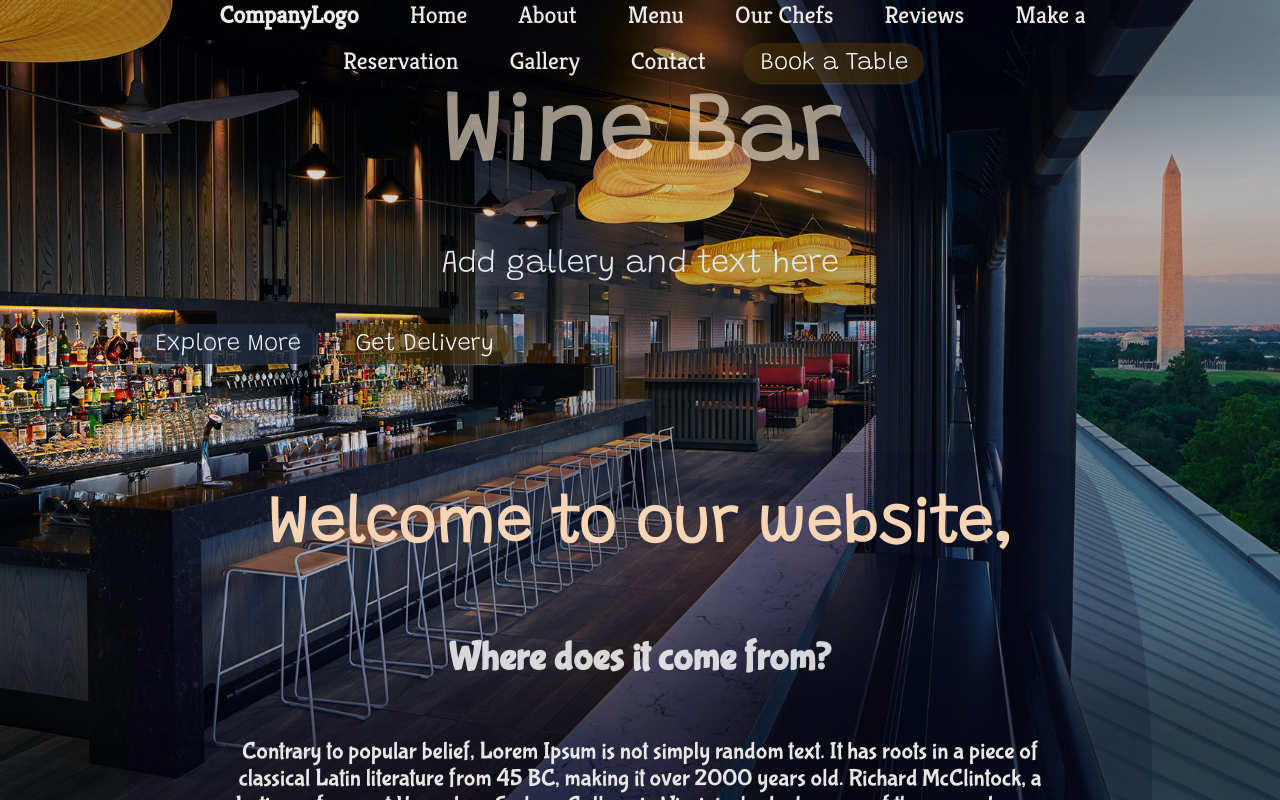
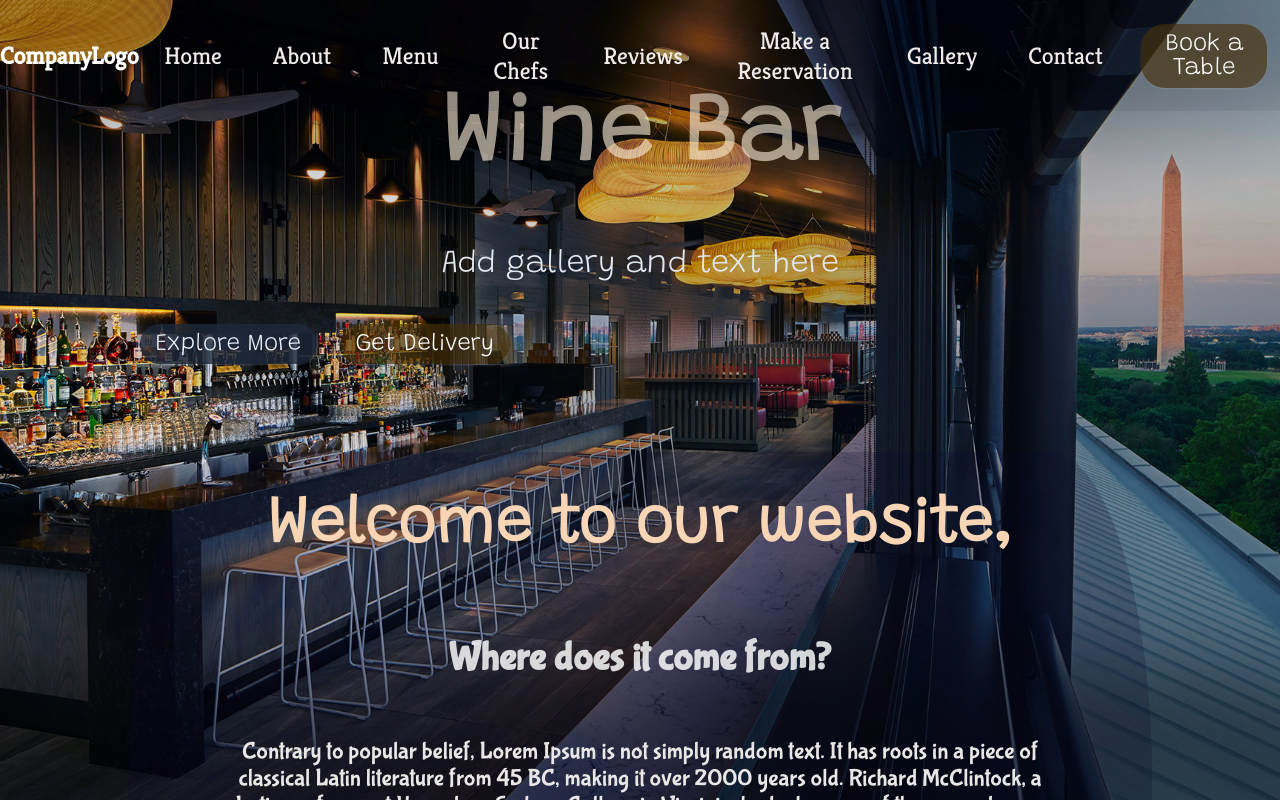
Before and after one commit to luanaftrindade/wineBarWebsite, a React (Vite) app: page / in a window 1280 px wide. Shown: the top 800 px of the page. Built offline with nearby package versions, Linux system fonts and the light colour scheme; a web font is replaced by a local one.

Commit message:
add navbar react-router structure

```diff
--- a/package.json
+++ b/package.json
@@ -11,7 +11,8 @@
   },
   "dependencies": {
     "react": "^18.2.0",
-    "react-dom": "^18.2.0"
+    "react-dom": "^18.2.0",
+    "react-router-dom": "^6.21.2"
   },
   "devDependencies": {
     "@types/react": "^18.2.43",
--- a/src/components/NavBar.jsx
+++ b/src/components/NavBar.jsx
@@ -1,30 +1,32 @@
-// create nav bar with map
+import React from "react";
+import { Link } from "react-router-dom";
 
 export function NavBar() {
   const navItems = [
-    { label: "Home", href: "#home", className: "home" },
-    { label: "About", href: "#aboutUs", className: "about" },
-    { label: "Menu", href: "#ourDrinksMenu", className: "menu" },
-    { label: "Our Chefs", href: "#ourChefs", className: "chefs" },
-    { label: "Reviews", href: "#reviews", className: "reviews" },
+    { label: "Home", link: "/home", className: "home" },
+    { label: "About", link: "/aboutUs", className: "about" },
+    { label: "Menu", link: "/menu", className: "menu" },
+    { label: "Our Chefs", link: "/ourChefs", className: "chefs" },
+    { label: "Reviews", link: "/reviews", className: "reviews" },
     {
       label: "Make a Reservation",
-      href: "#makeAReservation",
+      link: "/makeAReservation",
       className: "reservations",
     },
-    { label: "Gallery", href: "#gallery", className: "galleryNavBar" },
-    { label: "Contact", href: "#contactUs", className: "contact" },
+    { label: "Gallery", link: "/gallery", className: "galleryNavBar" },
+    { label: "Contact", link: "/contactUs", className: "contact" },
   ];
 
   return (
     <div className="navBar">
-      <a href="#companyLogo" className="logo">
+      <p className="logo">
         CompanyLogo
-      </a>
+      </p>
+
       {navItems.map((item) => (
-        <a key={item.label} className={item.className} href={item.href}>
-          {item.label}
-        </a>
+        <div className={item.className}>
+          <Link to={item.link}>{item.label}</Link>
+        </div>
       ))}
       <button className="makeAReservationMainButton">Book a Table</button>
     </div>
--- a/src/styles/main.css
+++ b/src/styles/main.css
@@ -101,17 +101,31 @@ html {
 .navBar {
   overflow: hidden;
   position: fixed;
+  display: flex;
+  justify-content: center;
+  flex-direction: row;
+  align-items: center;
   font-family: "Kreon", serif;
   width: 100%;
   color: #fff;
   background-color: #0c062c11;
 }
 
+.home,
+.about,
+.menu,
+.chefs,
+.reviews,
+.reservations,
+.galleryNavBar,
+.contact {
+  margin: 2%;
+}
+
 /* Style the navbar links */
 .navBar a {
   color: rgb(241, 235, 235);
   text-align: center;
-  padding: 2%;
   text-decoration: none;
   font-size: 1.5em;
   transition: color 0.6s ease-in-out, box-shadow 0.6s ease-in-out;
@@ -119,12 +133,12 @@ html {
 
 /* Change the background color on mouse-over */
 .navBar a:hover {
-  color: rgb(226, 221, 221);
-  box-shadow: inset 0 -40px 0 0 #0c062cce;
+  color: rgb(19, 4, 61);
+  box-shadow: inset  200px 0 0 0  #e7ebf0c2;
 }
 
 /* Style the logo link */
-.navBar a.logo {
+.logo {
   font-size: 1.5em;
   font-weight: bold;
 }
@@ -137,7 +151,8 @@ html {
 
 /* MainPage component styling starts here */
 .mainPage {
-  font-family: 'Grandstander', cursive;}
+  font-family: "Grandstander", cursive;
+}
 
 /*
 
@@ -145,7 +160,6 @@ Add media queries for responsiveness - when the screen is 500px wide or less, st
 Need to see more informations to do that with some specific components
 
 */
-
 
 @media screen and (max-width: 500px) {
   .navBar a {
```
Also changed, not shown: src/App.jsx (+22 -1 lines), src/main.jsx (+5 -3 lines), 1 other file (tests, documents, lock files or other folders).
